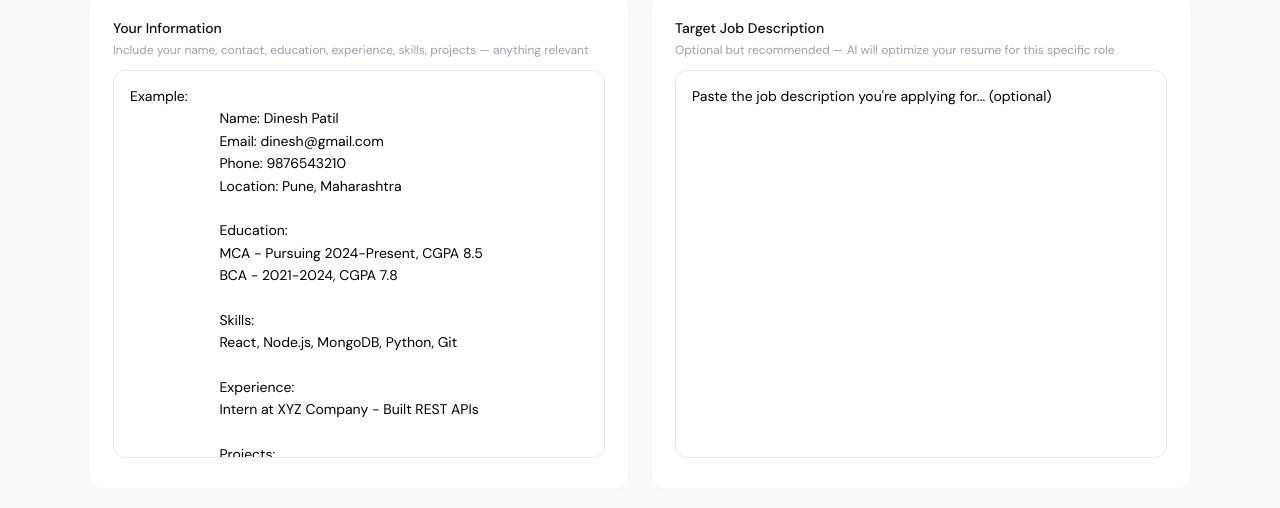
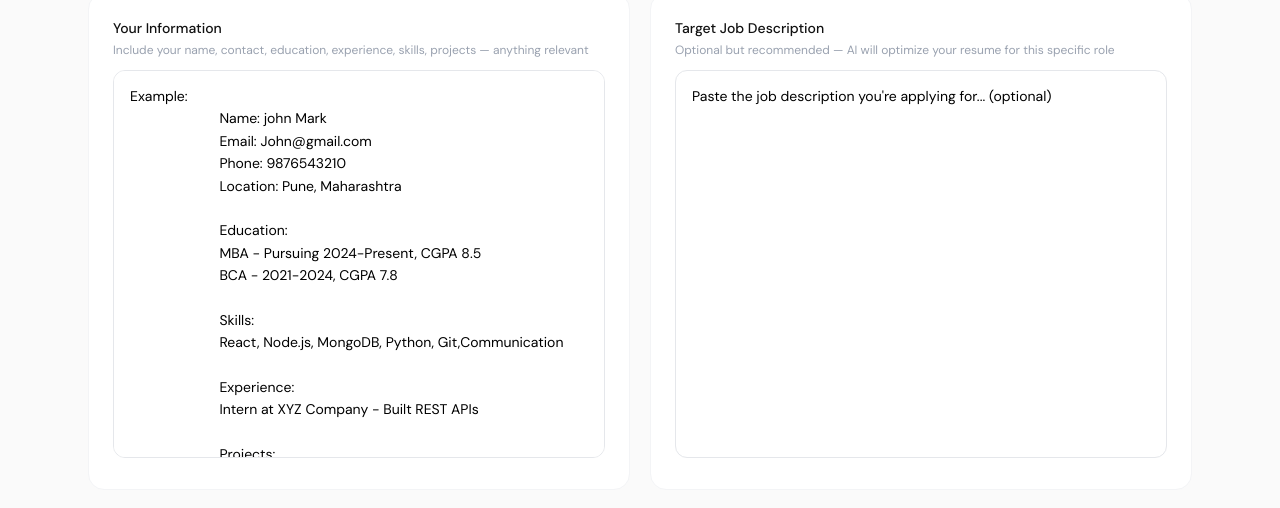
Before and after one commit to Dxnsh/resumeai, a Next.js app: page /dashboard/resume-builder in a window 1280 px wide. Shown: the part 212-720 px from the top of the page. Built offline with nearby package versions, Linux system fonts and the light colour scheme.

Commit message:
Update the content

```diff
--- a/app/dashboard/resume-builder/page.js
+++ b/app/dashboard/resume-builder/page.js
@@ -126,17 +126,17 @@ export default function ResumeBuilder() {
                   value={personalInfo}
                   onChange={(e) => setPersonalInfo(e.target.value)}
                       placeholder={`Example:
-                        Name: Dinesh Patil
-                        Email: dinesh@gmail.com
+                        Name: john Mark
+                        Email: John@gmail.com
                         Phone: 9876543210
                         Location: Pune, Maharashtra
 
                         Education:
-                        MCA - Pursuing 2024-Present, CGPA 8.5
+                        MBA - Pursuing 2024-Present, CGPA 8.5
                         BCA - 2021-2024, CGPA 7.8
 
                         Skills:
-                        React, Node.js, MongoDB, Python, Git
+                        React, Node.js, MongoDB, Python, Git,Communication
 
                         Experience:
                         Intern at XYZ Company - Built REST APIs
```
